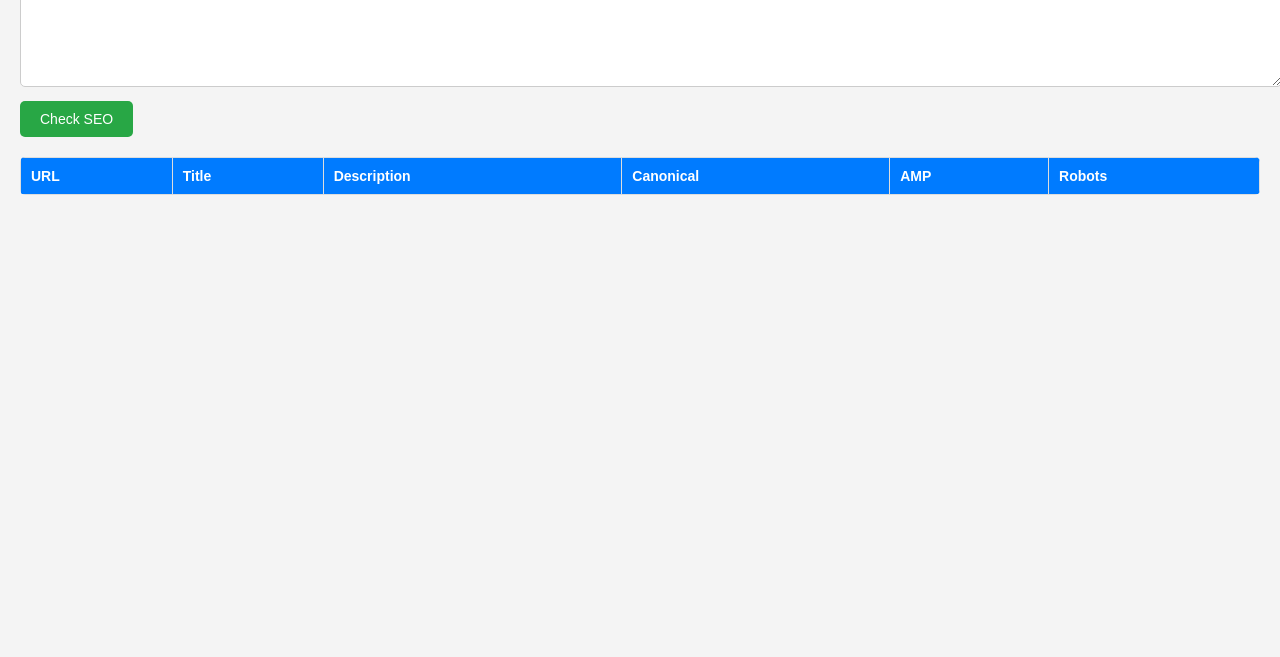
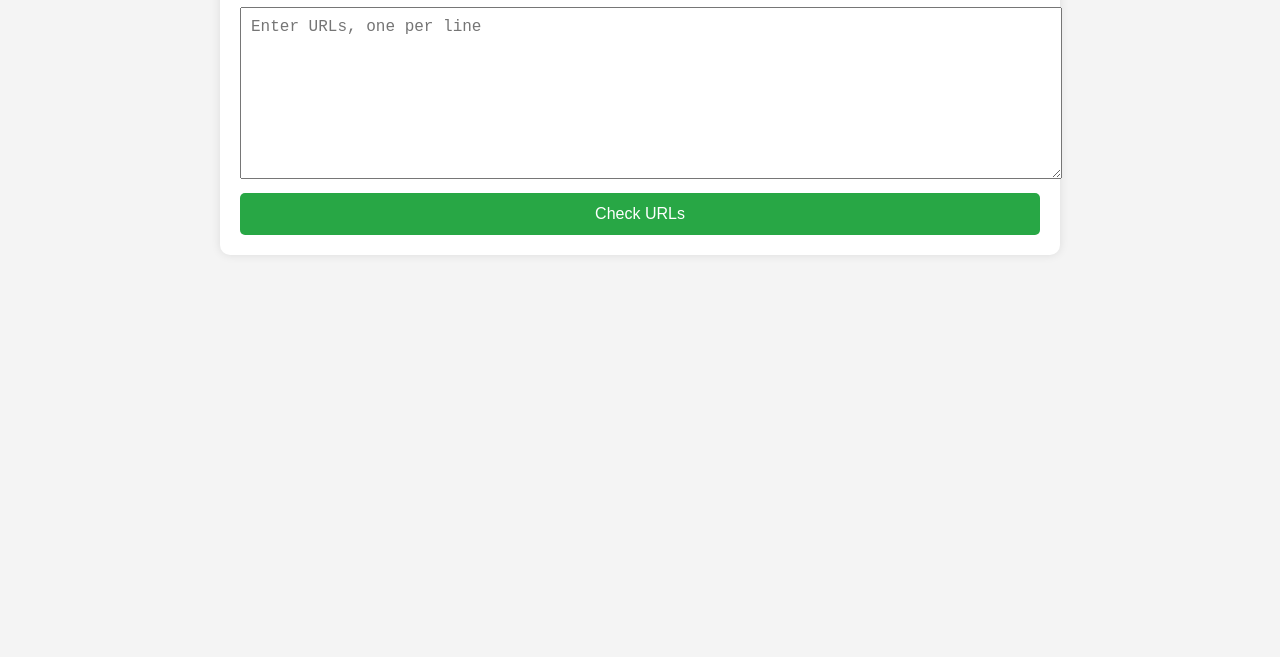
Before and after one commit to Ryanzg23/SEOChecker, a website: page index.html in a window 1280 px wide. Shown: the part 143-800 px from the top of the page. Drawn offline with Linux system fonts and the light colour scheme.

Commit message:
Add files via upload

```diff
--- a/index.html
+++ b/index.html
@@ -2,39 +2,47 @@
 <html lang="en">
 <head>
   <meta charset="UTF-8">
-<title>Bulk SEO Checker</title>
+  <meta name="viewport" content="width=device-width, initial-scale=1.0">
+  <title>Bulk URL Metadata Checker</title>
 <style>
 body {
   font-family: Arial, sans-serif;
-    background: #f4f4f4;
+  background-color: #f4f4f4;
   margin: 0;
-    padding: 20px;
+  padding: 0;
 }
 
-  h2 {
+.container {
+  max-width: 800px;
+  margin: 50px auto;
+  padding: 20px;
+  background-color: #fff;
+  border-radius: 10px;
+  box-shadow: 0 0 10px rgba(0,0,0,0.1);
+}
+
+h1 {
   text-align: center;
-    color: #333;
 }
 
 textarea {
   width: 100%;
-    height: 120px;
+  height: 150px;
+  margin-bottom: 10px;
   padding: 10px;
-    font-size: 14px;
-    border: 1px solid #ccc;
-    border-radius: 5px;
-    resize: vertical;
+  font-size: 16px;
 }
 
 button {
-    margin-top: 10px;
-    padding: 10px 20px;
-    background-color: #28a745; /* Generate button green */
+  display: block;
+  width: 100%;
+  padding: 12px;
+  font-size: 16px;
+  background-color: #28a745;
+  border: none;
   color: #fff;
-    border: none;
   border-radius: 5px;
   cursor: pointer;
-    font-size: 14px;
 }
 
 button:hover {
@@ -45,112 +53,34 @@
   width: 100%;
   border-collapse: collapse;
   margin-top: 20px;
-    background: #fff;
-    border-radius: 5px;
-    overflow: hidden;
+}
+
+table, th, td {
+  border: 1px solid #ddd;
 }
 
 th, td {
-    border: 1px solid #ddd;
-    padding: 10px;
+  padding: 8px;
   text-align: left;
-    font-size: 14px;
 }
 
 th {
-    background-color: #007bff; /* Table header blue */
-    color: #fff;
+  background-color: #007bff;
+  color: white;
 }
 
-  tr:nth-child(even) {
-    background-color: #f9f9f9;
-  }
+</style>
 
-  tr.loading td {
-    color: #888;
-    font-style: italic;
-  }
-
-  .status-missing {
-    color: red;
-    font-weight: bold;
-  }
-
-  .status-present {
-    color: green;
-    font-weight: bold;
-  }
-
-  @media (max-width: 768px) {
-    th, td {
-      font-size: 12px;
-      padding: 8px;
-    }
-
-    textarea {
-      height: 100px;
-    }
-  }
-</style>
 </head>
 <body>
+  <div class="container">
+    <h1>Bulk URL Metadata Checker</h1>
+    <textarea id="urlInput" placeholder="Enter URLs, one per line"></textarea>
+    <button id="checkBtn">Check URLs</button>
 
-<h2>Bulk SEO Checker</h2>
-<textarea id="urls" placeholder="Enter one URL per line"></textarea><br>
-<button onclick="checkSEO()">Check SEO</button>
+    <div id="results"></div>
+  </div>
 
-<table id="results">
-  <tr>
-    <th>URL</th>
-    <th>Title</th>
-    <th>Description</th>
-    <th>Canonical</th>
-    <th>AMP</th>
-    <th>Robots</th>
-  </tr>
-</table>
-
-<script>
-async function checkSEO() {
-  const urls = document.getElementById("urls").value.split("\n").filter(u => u);
-  const results = document.getElementById("results");
-
-  for (const url of urls) {
-    const row = results.insertRow();
-    row.classList.add("loading");
-    row.insertCell().innerText = url;
-    row.insertCell().innerText = "Loading...";
-    row.insertCell().innerText = "Loading...";
-    row.insertCell().innerText = "Loading...";
-    row.insertCell().innerText = "Loading...";
-    row.insertCell().innerText = "Loading...";
-
-    try {
-      const res = await fetch("/.netlify/functions/fetchSEO", {
-        method: "POST",
-        headers: { "Content-Type": "application/json" },
-        body: JSON.stringify({ url }),
-      });
-      const data = await res.json();
-
-      row.cells[1].innerHTML = data.title || '<span class="status-missing">Missing</span>';
-      row.cells[2].innerHTML = data.description || '<span class="status-missing">Missing</span>';
-      row.cells[3].innerHTML = data.canonical || '<span class="status-missing">Missing</span>';
-      row.cells[4].innerHTML = data.amp ? '<span class="status-present">Yes</span>' : '<span class="status-missing">No</span>';
-      row.cells[5].innerHTML = data.robots || '<span class="status-missing">Missing</span>';
-
-      row.classList.remove("loading");
-    } catch (err) {
-      row.cells[1].innerText = "Error fetching";
-      row.cells[2].innerText = "-";
-      row.cells[3].innerText = "-";
-      row.cells[4].innerText = "-";
-      row.cells[5].innerText = "-";
-      row.classList.remove("loading");
-    }
-  }
-}
-</script>
-
+  <script src="script.js"></script>
 </body>
 </html>
```
Also changed, not shown: netlify/functions/check-urls.js (added, +41 -0 lines). Lines whose indentation alone changed are shown as unchanged.
